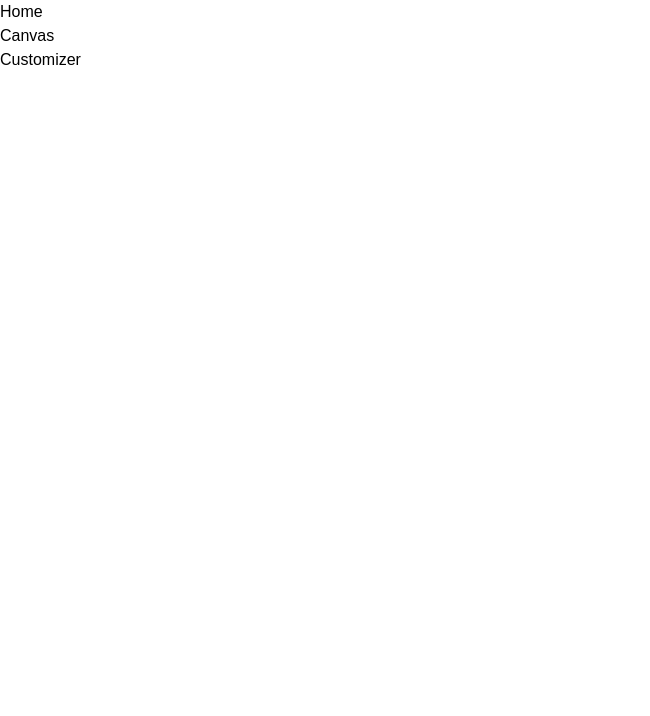
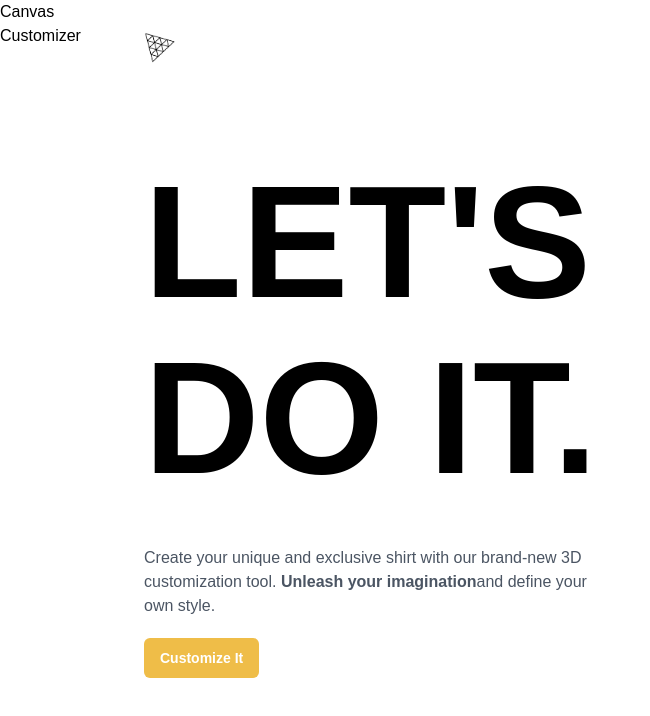
Before and after one commit to peter1998/AI-Powered-3D-Website, a React (Vite) app: page / in a window 1280 px wide. Shown: the top 716 px of the page, without its empty margins (0-650 px from the left). Built offline with nearby package versions, Linux system fonts and the light colour scheme; a web font is replaced by a local one.

Commit message:
[C] Improve Home-page

```diff
--- /dev/null
+++ b/src/components/CustomButton.jsx
@@ -0,0 +1,28 @@
+import React from "react";
+import { useSnapshot } from "valtio";
+
+import state from "../store";
+
+const CustomButton = ({ type, title, customStyles, handleClick }) => {
+  const snap = useSnapshot(state);
+  const generateStyle = (type) => {
+    if (type === "filled") {
+      return {
+        backgroundColor: snap.color,
+        color: "#fff",
+      };
+    }
+  };
+
+  return (
+    <button
+      className={`px-2 py-1.5 flex-1 rounded-md ${customStyles}`}
+      style={generateStyle(type)}
+      onClick={handleClick}
+    >
+      {title}
+    </button>
+  );
+};
+
+export default CustomButton;
--- /dev/null
+++ b/src/components/index.js
@@ -0,0 +1,3 @@
+import CustomButton from "./CustomButton";
+
+export { CustomButton };
--- a/src/pages/Home.jsx
+++ b/src/pages/Home.jsx
@@ -1,7 +1,60 @@
-import React from "react";
+import { motion, AnimatePresence } from "framer-motion";
+import { useSnapshot } from "valtio";
+
+import state from "../store";
+import { CustomButton } from "../components";
+
+import {
+  headContainerAnimation,
+  headContentAnimation,
+  headTextAnimation,
+  slideAnimation,
+} from "../config/motion";
 
 const Home = () => {
-  return <div>Home</div>;
+  const snap = useSnapshot(state);
+
+  return (
+    <AnimatePresence>
+      {snap.intro && (
+        <motion.section className="home" {...slideAnimation("left")}>
+          <motion.header {...slideAnimation("down")}>
+            <img
+              src="./threejs.png"
+              alt="logo"
+              className="w-8 h-8 object-contain"
+            />
+          </motion.header>
+
+          <motion.div className="home-content" {...headContainerAnimation}>
+            <motion.div {...headTextAnimation}>
+              <h1 className="head-text">
+                LET'S <br className="xl:block hidden" /> DO IT.
+              </h1>
+            </motion.div>
+
+            <motion.div
+              {...headContentAnimation}
+              className="flex flex-col gap-5"
+            >
+              <p className="max-w-md font-normal text-gray-600 text-base">
+                Create your unique and exclusive shirt with our brand-new 3D
+                customization tool. <strong>Unleash your imagination</strong>
+                and define your own style.
+              </p>
+
+              <CustomButton
+                type="filled"
+                title="Customize It"
+                handleClick={() => (state.intro = false)}
+                customStyles="w-fit px-4 py-2.5 font-bold text-sm"
+              />
+            </motion.div>
+          </motion.div>
+        </motion.section>
+      )}
+    </AnimatePresence>
+  );
 };
 
 export default Home;
--- /dev/null
+++ b/src/store/index.js
@@ -0,0 +1,12 @@
+import { proxy } from "valtio";
+
+const state = proxy({
+  intro: true,
+  color: "#EFBD48",
+  isLogoTexture: true,
+  isFullTexture: false,
+  logoDecal: "./threejs.png",
+  fullDecal: "./threejs.png",
+});
+
+export default state;
```
